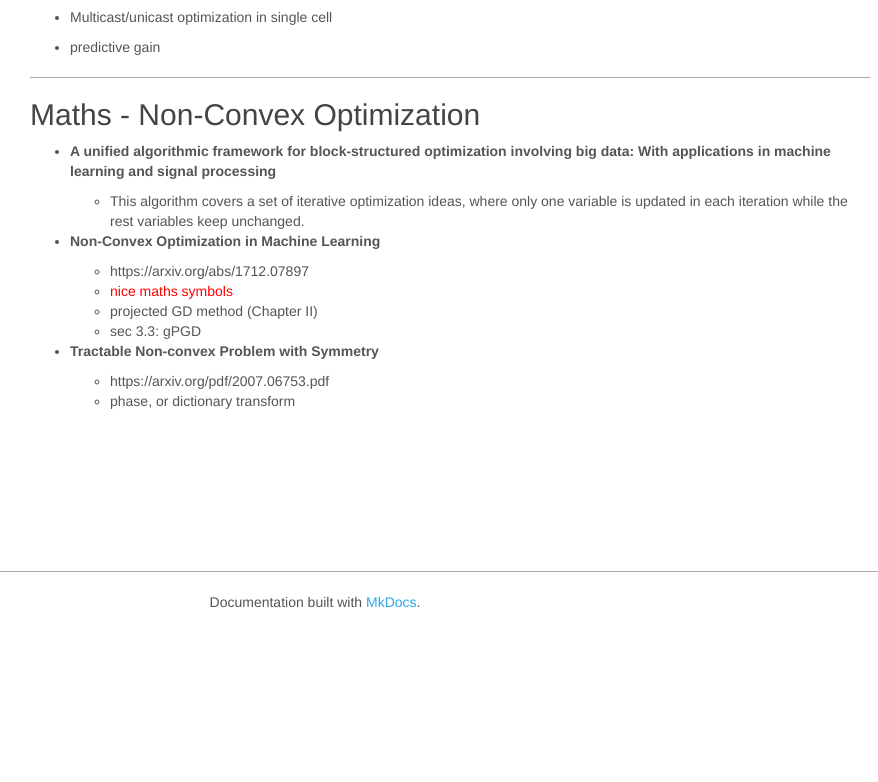
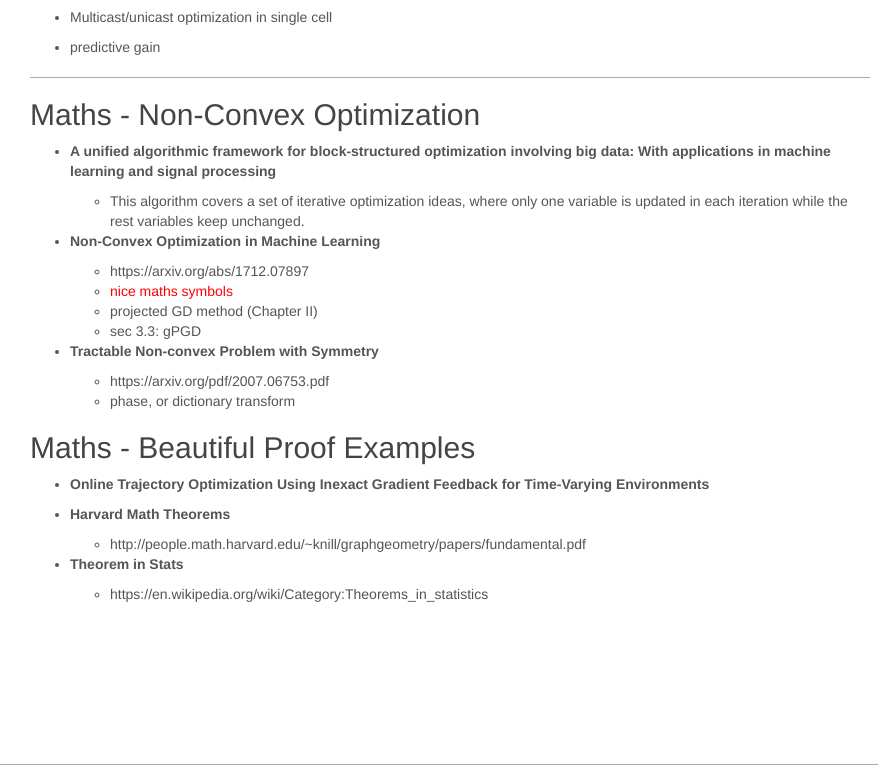
Before and after one commit to saturn-rings/saturn-rings.github.io, a plain HTML site: page academic/index.html in a window 1280 px wide. Shown: the part 2008-2790 px from the top of the page, without its empty margins (325-1203 px from the left). Before the commit the page ends 2640 px from the top, so only its background shows below. Drawn offline with nearby package versions, Linux system fonts and the light colour scheme.

Commit message:
Deployed  with MkDocs version: 1.0.4

```diff
--- a/academic/index.html
+++ b/academic/index.html
@@ -96,6 +96,7 @@
             <li><a href="#links">Links</a></li>
             <li><a href="#idea-topics">Idea Topics</a></li>
             <li><a href="#maths-non-convex-optimization">Maths - Non-Convex Optimization</a></li>
+            <li><a href="#maths-beautiful-proof-examples">Maths - Beautiful Proof Examples</a></li>
     </ul>
 </div></div>
                 <div class="col-md-9" role="main">
@@ -342,6 +343,30 @@
 <li>phase, or dictionary transform</li>
 </ul>
 </li>
+</ul>
+<!---
+*****************************************
+    Maths - Beautiful Proof Examples
+*****************************************
+--->
+
+<h2 id="maths-beautiful-proof-examples">Maths - Beautiful Proof Examples</h2>
+<ul>
+<li>
+<p><strong>Online Trajectory Optimization Using Inexact Gradient Feedback for Time-Varying Environments</strong></p>
+</li>
+<li>
+<p><strong>Harvard Math Theorems</strong></p>
+<ul>
+<li>http://people.math.harvard.edu/~knill/graphgeometry/papers/fundamental.pdf</li>
+</ul>
+</li>
+<li>
+<p><strong>Theorem in Stats</strong></p>
+<ul>
+<li>https://en.wikipedia.org/wiki/Category:Theorems_in_statistics</li>
+</ul>
+</li>
 </ul></div>
         </div>
 
```
Also changed, not shown: index.html (+1 -1 lines), search/search_index.json (+1 -1 lines), 1 other file.
